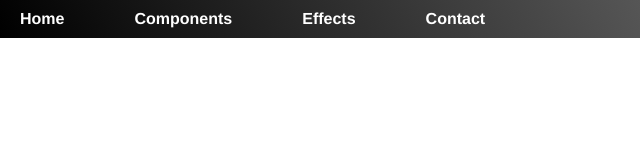
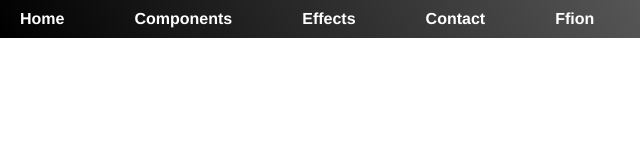
Before and after one commit to ChrisWillcock/chriswillcock.github.io, a plain HTML site: page index.html in a window 1280 px wide. Shown: the full height of the page, 0-640 px from the left. Drawn offline with Linux system fonts and the light colour scheme.

Commit message:
added new name

```diff
--- a/index.html
+++ b/index.html
@@ -8,6 +8,7 @@
     <span class="header">Components</span>
     <span class="header">Effects</span>
     <span class="header">Contact</span>
+    <span class="header">Ffion</span>
   </header>
 
   <body></body>
```
